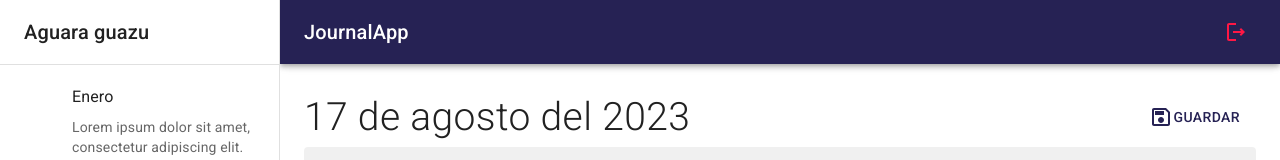
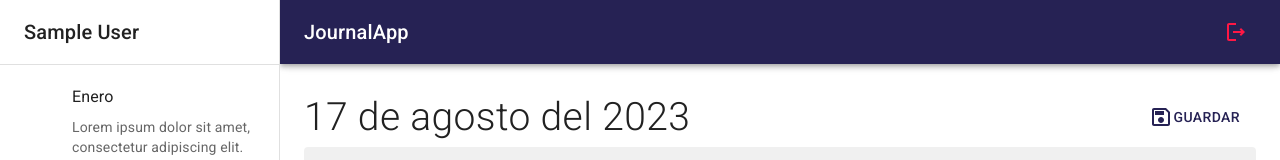
Before and after one commit to NachoBasilio/journal-app, a React (Vite) app: page / in a window 1280 px wide. Shown: the top 160 px of the page. Built offline with nearby package versions, Linux system fonts and the light colour scheme; no server answers; sample sign-in values are in the browser's storage.

Commit message:
logout con firebase

```diff
--- a/src/firebase/provider.js
+++ b/src/firebase/provider.js
@@ -81,3 +81,8 @@ export const loginWithEmail = async ({email, password}) => {
         }
     }
 }
+
+
+export const logoutFireBase = async () => {
+    return await FirebaseAuth.signOut()
+}
--- a/src/journal/components/NavBar.jsx
+++ b/src/journal/components/NavBar.jsx
@@ -1,14 +1,17 @@
 import { LogoutOutlined, MenuOutlined } from "@mui/icons-material";
 import { AppBar, Grid, IconButton, Toolbar, Typography } from "@mui/material";
 import PropTypes from 'prop-types'
-import { useDispatch } from "react-redux";
+import { useDispatch, useSelector } from "react-redux";
 import { logout } from "../../store/auth/authSlice";
+import { startLogout } from "../../store/auth/thunks";
+
 
 export default function NavBar({drawerWidth}) {
     const dispath = useDispatch()
 
+
     const onLogout = () => {
-        dispath(logout())
+        dispath(startLogout())
     }
 
   return (
--- a/src/journal/components/SideBar.jsx
+++ b/src/journal/components/SideBar.jsx
@@ -1,8 +1,11 @@
 import { TurnedInNot } from '@mui/icons-material'
 import { Box, Divider, Drawer, Grid, List, ListItem, ListItemButton, ListItemIcon, ListItemText, Toolbar, Typography } from '@mui/material'
 import PropTypes from 'prop-types'
+import { useSelector } from 'react-redux'
 
 export default function SideBar({drawerWidth}) {
+    const {name} = useSelector(state => state.auth)
+
   return (
     <Box
         component='nav'
@@ -17,7 +20,7 @@ export default function SideBar({drawerWidth}) {
             }}
         >
             <Toolbar>
-                <Typography variant="h6" noWrap>Aguara guazu</Typography>
+                <Typography variant="h6" noWrap>{name}</Typography>
             </Toolbar>
             <Divider/>
             <List>
--- a/src/router/AppRouter.jsx
+++ b/src/router/AppRouter.jsx
@@ -1,12 +1,8 @@
 import { Routes, Route, Navigate } from "react-router-dom"
 import AuthRoutes from "../auth/routes/AuthRoutes"
 import JournalRoutes from "../journal/routes/JournalRoutes"
-import { useDispatch, useSelector } from "react-redux"
 import { CheckingAuth } from "../ui/components/CheckingAuth"
-import { useEffect } from "react"
-import { onAuthStateChanged } from "firebase/auth"
-import { FirebaseAuth } from "../firebase/config"
-import { login, logout } from "../store/auth/authSlice"
+
 import { useCheckAuth } from "../hooks/useCheckAuth"
 
 export default function AppRouter() {
--- a/src/store/auth/thunks.js
+++ b/src/store/auth/thunks.js
@@ -1,4 +1,4 @@
-import { loginWithEmail, registerWithEmail, singInWithGoogle } from "../../firebase/provider"
+import { loginWithEmail, logoutFireBase, registerWithEmail, singInWithGoogle } from "../../firebase/provider"
 import { checkingCredentials, login, logout, setError } from "./authSlice"
 
 export function checkingAuth (email, password){
@@ -45,3 +45,11 @@ export function startLoginWithMailSingIn({email, password}){
         resp.ok ? dispatch(login(resp)) : dispatch(setError(resp.errorMessage))
     }
 }
+
+export function startLogout(){
+    return async function (dispatch){
+        await logoutFireBase()
+        dispatch(logout())
+    }
+
+}
```
